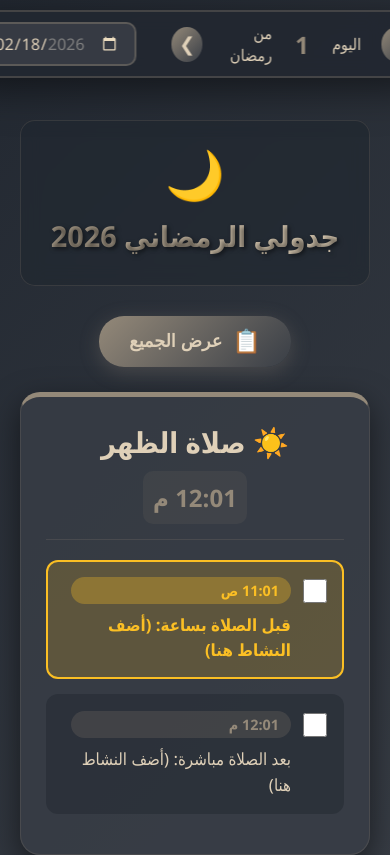
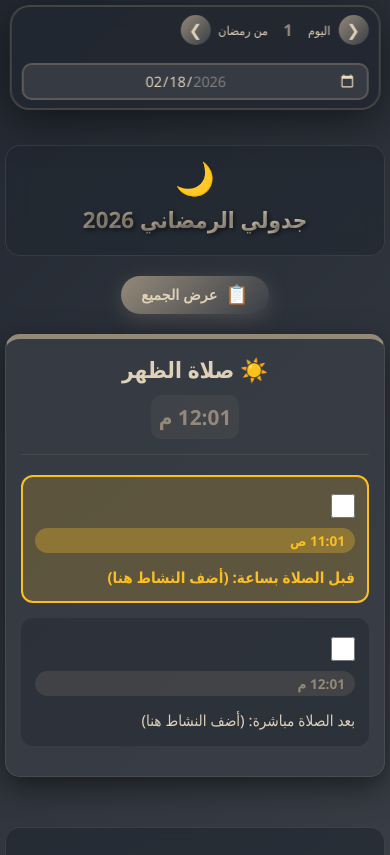
Before and after one commit to Omar-Maher-Khatib/Ramdan2026, a plain HTML site: page index.html in a window 390 px wide. Shown: the top 855 px of the page. Drawn offline with Linux system fonts and the light colour scheme.

Commit message:
Fix Responsive issue

```diff
--- a/assets/css/style.css
+++ b/assets/css/style.css
@@ -10,6 +10,8 @@ body {
     min-height: 100vh;
     padding: 20px;
     color: #DFD0B8;
+    -webkit-font-smoothing: antialiased;
+    -moz-osx-font-smoothing: grayscale;
 }
 
 /* Day Selector */
@@ -28,6 +30,7 @@ body {
     z-index: 1000;
     backdrop-filter: blur(10px);
     border: 2px solid rgba(148, 137, 121, 0.3);
+    max-width: 95%;
 }
 
 .nav-btn {
@@ -43,6 +46,9 @@ body {
     display: flex;
     align-items: center;
     justify-content: center;
+    -webkit-tap-highlight-color: transparent;
+    touch-action: manipulation;
+    user-select: none;
 }
 
 .nav-btn:hover {
@@ -52,6 +58,7 @@ body {
 
 .nav-btn:active {
     transform: scale(0.95);
+    box-shadow: 0 2px 10px rgba(148, 137, 121, 0.3);
 }
 
 .day-display {
@@ -91,6 +98,8 @@ body {
     cursor: pointer;
     transition: all 0.3s ease;
     outline: none;
+    -webkit-tap-highlight-color: transparent;
+    touch-action: manipulation;
 }
 
 .date-picker:hover {
@@ -160,11 +169,19 @@ header p {
     align-items: center;
     gap: 10px;
     box-shadow: 0 5px 20px rgba(148, 137, 121, 0.3);
+    -webkit-tap-highlight-color: transparent;
+    touch-action: manipulation;
+    user-select: none;
 }
 
 .toggle-btn:hover {
     transform: translateY(-2px);
     box-shadow: 0 8px 25px rgba(148, 137, 121, 0.5);
+}
+
+.toggle-btn:active {
+    transform: translateY(0);
+    box-shadow: 0 4px 15px rgba(148, 137, 121, 0.4);
 }
 
 .toggle-btn:active {
@@ -287,6 +304,8 @@ header p {
     accent-color: #10b981;
     flex-shrink: 0;
     margin-top: 2px;
+    -webkit-tap-highlight-color: transparent;
+    touch-action: manipulation;
 }
 
 .activity-content {
@@ -295,6 +314,7 @@ header p {
     display: flex;
     flex-direction: column;
     gap: 8px;
+    -webkit-tap-highlight-color: transparent;
 }
 
 .activity-text {
@@ -426,10 +446,30 @@ header p {
     }
 }
 
+/* Tablet & Small Laptop */
+@media (max-width: 1024px) {
+    .prayer-cards {
+        gap: 20px;
+    }
+
+    .prayer-card {
+        width: 350px;
+    }
+}
+
+/* Tablet */
 @media (max-width: 768px) {
+    body {
+        padding: 10px;
+    }
+
     .day-selector {
         top: 10px;
-        padding: 10px 20px;
+        padding: 10px 15px;
+        gap: 10px;
+        flex-wrap: wrap;
+        width: 95%;
+        border-radius: 20px;
     }
 
     .day-number {
@@ -439,6 +479,7 @@ header p {
 
     .day-display {
         font-size: 1em;
+        gap: 8px;
     }
 
     .nav-btn {
@@ -447,16 +488,218 @@ header p {
         font-size: 1.2em;
     }
 
+    .date-picker-container {
+        width: 100%;
+        justify-content: center;
+        margin: 10px 0 0 0;
+    }
+
+    .date-picker {
+        width: 100%;
+        text-align: center;
+    }
+
     .container {
-        margin-top: 100px;
+        margin-top: 150px;
+    }
+
+    header {
+        padding: 15px;
     }
 
     header h1 {
         font-size: 1.8em;
     }
 
+    .moon-icon {
+        font-size: 2.5em;
+    }
+
+    .prayer-cards {
+        gap: 15px;
+    }
+
+    .prayer-card {
+        width: 100%;
+        max-width: 450px;
+        padding: 20px;
+    }
+
     .prayer-time {
         font-size: 1.5em;
+    }
+
+    .toggle-btn {
+        padding: 10px 25px;
+        font-size: 1em;
+    }
+
+    .footer {
+        font-size: 1em;
+        padding: 20px;
+    }
+}
+
+/* Mobile */
+@media (max-width: 480px) {
+    body {
+        padding: 5px;
+    }
+
+    .day-selector {
+        top: 5px;
+        padding: 8px 10px;
+        gap: 8px;
+    }
+
+    .day-number {
+        font-size: 1.2em;
+        min-width: 30px;
+    }
+
+    .day-display {
+        font-size: 0.85em;
+        gap: 5px;
+    }
+
+    .day-label {
+        font-size: 0.9em;
+    }
+
+    .nav-btn {
+        width: 30px;
+        height: 30px;
+        font-size: 1em;
+    }
+
+    .date-picker {
+        font-size: 0.9em;
+        padding: 6px 10px;
+    }
+
+    .container {
+        margin-top: 140px;
+    }
+
+    header {
+        padding: 10px;
+        margin-bottom: 20px;
+    }
+
+    header h1 {
+        font-size: 1.4em;
+    }
+
+    .moon-icon {
+        font-size: 2em;
+        margin-bottom: 5px;
+    }
+
+    .view-controls {
+        margin-bottom: 20px;
+    }
+
+    .toggle-btn {
+        padding: 8px 20px;
+        font-size: 0.9em;
+        gap: 8px;
+    }
+
+    .prayer-cards {
+        gap: 12px;
+    }
+
+    .prayer-card {
+        padding: 15px;
+        border-radius: 15px;
+    }
+
+    .prayer-name {
+        font-size: 1.4em;
+    }
+
+    .prayer-time {
+        font-size: 1.3em;
+        padding: 8px;
+    }
+
+    .activity-item {
+        padding: 12px;
+        flex-direction: column;
+        align-items: flex-start;
+        gap: 10px;
+    }
+
+    .activity-content {
+        width: 100%;
+    }
+
+    .activity-text {
+        font-size: 0.95em;
+    }
+
+    .time-badge {
+        font-size: 0.85em;
+        padding: 3px 10px;
+        margin-left: 0;
+        margin-bottom: 5px;
+        display: inline-block;
+    }
+
+    .activity-checkbox {
+        margin-top: 5px;
+    }
+
+    .missed-message {
+        font-size: 0.85em;
+        padding: 8px;
+    }
+
+    .footer {
+        font-size: 0.9em;
+        padding: 15px 10px;
+        margin-top: 30px;
+    }
+}
+
+/* Very Small Mobile */
+@media (max-width: 360px) {
+    .day-selector {
+        padding: 6px 8px;
+    }
+
+    .day-number {
+        font-size: 1em;
+    }
+
+    .day-display {
+        font-size: 0.75em;
+    }
+
+    .nav-btn {
+        width: 25px;
+        height: 25px;
+        font-size: 0.9em;
+    }
+
+    header h1 {
+        font-size: 1.2em;
+    }
+
+    .prayer-card {
+        padding: 12px;
+    }
+
+    .prayer-name {
+        font-size: 1.2em;
+    }
+
+    .prayer-time {
+        font-size: 1.1em;
+    }
+
+    .activity-text {
+        font-size: 0.9em;
     }
 }
 
--- a/index.html
+++ b/index.html
@@ -169,7 +169,7 @@
         <!-- صلاة العشاء -->
         <div class="prayer-card isha">
           <div class="prayer-header">
-            <div class="prayer-name">🌙 صلاة العشاء</div>
+            <div class="prayer-name">🌙 صلاة العشاء   والتراويح</div>
             <div class="prayer-time">7:30 م</div>
           </div>
 
```
